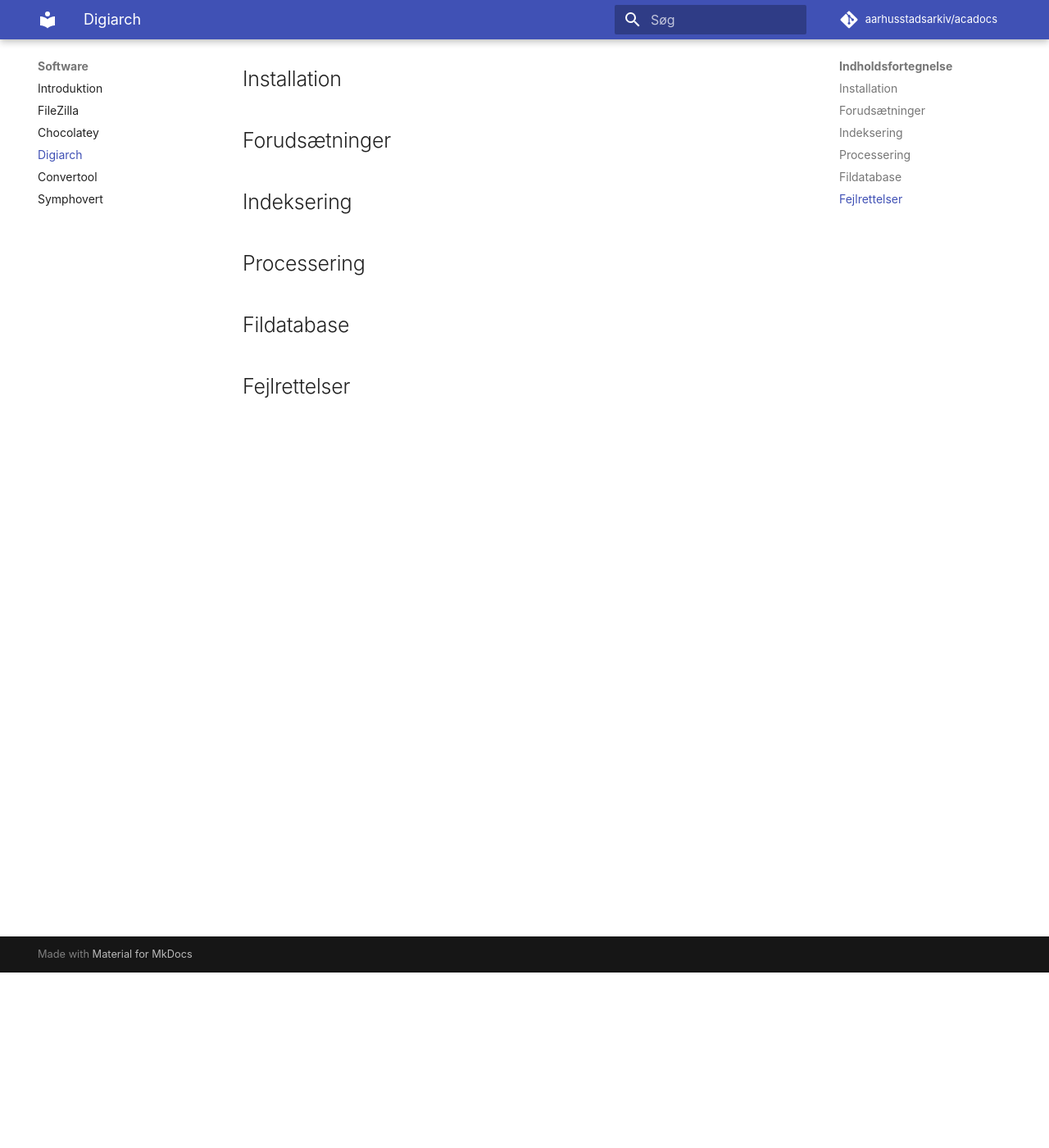
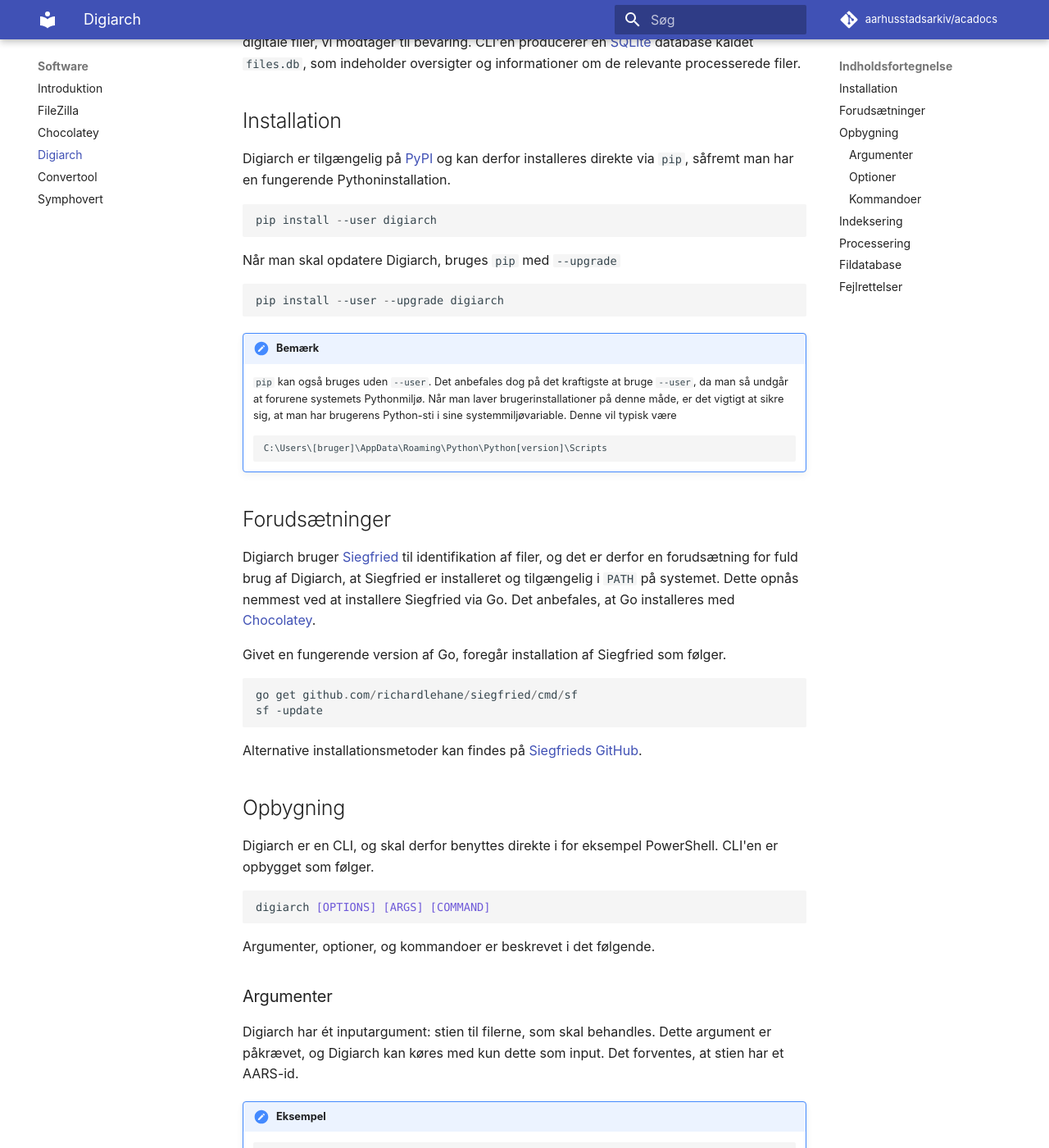
Before and after one commit to aarhusstadsarkiv/acadocs, an MkDocs documentation site: the page built from docs/software/digiarch.md, in a window 1280 px wide and 1400 px high, scrolled down 214 px. Shown: the whole window at 82% size. Built offline with MkDocs 1.6.1 and Material for MkDocs 9.7.7, drawn with Linux system fonts in a browser that asks for light colours; comment, search, counter and statistics services are not loaded; some of the changed text lies outside the part shown.

Commit message:
Update digiarch documentation

````diff
--- a/docs/software/digiarch.md
+++ b/docs/software/digiarch.md
@@ -1,9 +1,98 @@
 # Digiarch
-Intro
+Digiarch er en CLI (Command-Line Interface), som benyttes til at indeksere og identificere digitale filer, vi modtager til bevaring. CLI'en producerer en [SQLite](https://www.sqlite.org/index.html) database kaldet `files.db`, som indeholder oversigter og informationer om de relevante processerede filer.
+
+
 
 ## Installation
+Digiarch er tilgængelig på [PyPI](https://pypi.org/project/digiarch) og kan derfor installeres direkte via `pip`, såfremt man har en fungerende Pythoninstallation.
+
+```powershell
+pip install --user digiarch
+```
+
+Når man skal opdatere Digiarch, bruges `pip` med `--upgrade`
+
+```powershell
+pip install --user --upgrade digiarch
+```
+
+!!! attention "Bemærk"
+    `pip` kan også bruges uden `--user`. Det anbefales dog på det kraftigste at bruge `--user`, da man så undgår at forurene systemets Pythonmiljø. Når man laver brugerinstallationer på denne måde, er det vigtigt at sikre sig, at man har brugerens Python-sti i sine systemmiljøvariable. Denne vil typisk være
+    ```
+    C:\Users\[bruger]\AppData\Roaming\Python\Python[version]\Scripts
+    ```
+
+
 
 ## Forudsætninger
+Digiarch bruger [Siegfried](https://github.com/richardlehane/siegfried) til identifikation af filer, og det er derfor en forudsætning for fuld brug af Digiarch, at Siegfried er installeret og tilgængelig i `PATH` på systemet. Dette opnås nemmest ved at installere Siegfried via Go. Det anbefales, at Go installeres med [Chocolatey](chocolatey.md).
+
+Givet en fungerende version af Go, foregår installation af Siegfried som følger.
+
+```powershell
+go get github.com/richardlehane/siegfried/cmd/sf
+sf -update
+```
+Alternative installationsmetoder kan findes på [Siegfrieds GitHub](https://github.com/richardlehane/siegfried#install).
+
+## Opbygning
+Digiarch er en CLI, og skal derfor benyttes direkte i for eksempel PowerShell. CLI'en er opbygget som følger.
+
+```powershell
+digiarch [OPTIONS] [ARGS] [COMMAND]
+```
+
+Argumenter, optioner, og kommandoer er beskrevet i det følgende.
+
+### Argumenter
+Digiarch har ét inputargument: stien til filerne, som skal behandles. Dette argument er påkrævet, og Digiarch kan køres med kun dette som input. Det forventes, at stien har et AARS-id.
+
+!!! hint "Eksempel"
+    ```powershell
+    digiarch D:\filer\AVID.AARS.3.1
+    ```
+
+Når Digiarch køres som i ovenstående, indekseres filerne uden yderligere processering. Indeksering er yderligere forklaret [her](#indeksering).
+
+### Optioner
+Digiarch har tre optioner, der, som navnet antyder, ikke er påkrævede:
+
+1. `--reindex` genindekserer filer
+2. `--help` printer hjælp
+3. `--version` printer versionen af Digiarch
+
+`--reindex` er brugbar, hvis man har lavet manuelle ændringer i filerne, som Digiarch har indekseret. I [afsnittet om fejlrettelser](#fejlrettelser) beskrives situationer, hvori denne option kan være relevant.
+
+!!! hint "Eksempel"
+    ```powershell
+    digiarch --reindex D:\filer\AVID.AARS.3.1
+    ```
+
+`--help` og `--version` kan som de eneste kaldes *uden* at angive en sti, da de blot giver information om selve CLI'en.
+
+!!! hint "Eksempel"
+    ```powershell
+    digiarch --help
+    digiarch --version
+    ```
+
+
+### Kommandoer
+Digiarch har to kommandoer: `process` og `fix`. Førstnævnte processerer filerne, hvor checksum udregnes og identifikation af filformat foregår, mens sidstnævnte kan fikse prædefinerede filendelsesfejl. Filidentifikation skal forelægge, før `fix` kan finde fejl at rette.
+
+!!! hint "Eksempel"
+    ```
+    digiarch D:\filer\AVID.AARS.3.1 process
+    digiarch D:\filer\AVID.AARS.3.1 fix
+    ```
+
+`process` og `fix` kan også kaldes i en såkaldt *chain*, således man både kan processere og rette fejl ad én gang.
+
+!!! hint "Eksempel"
+    ```
+    digiarch D:\filer\AVID.AARS.3.1 process fix
+    ```
+
 
 ## Indeksering
 
````
